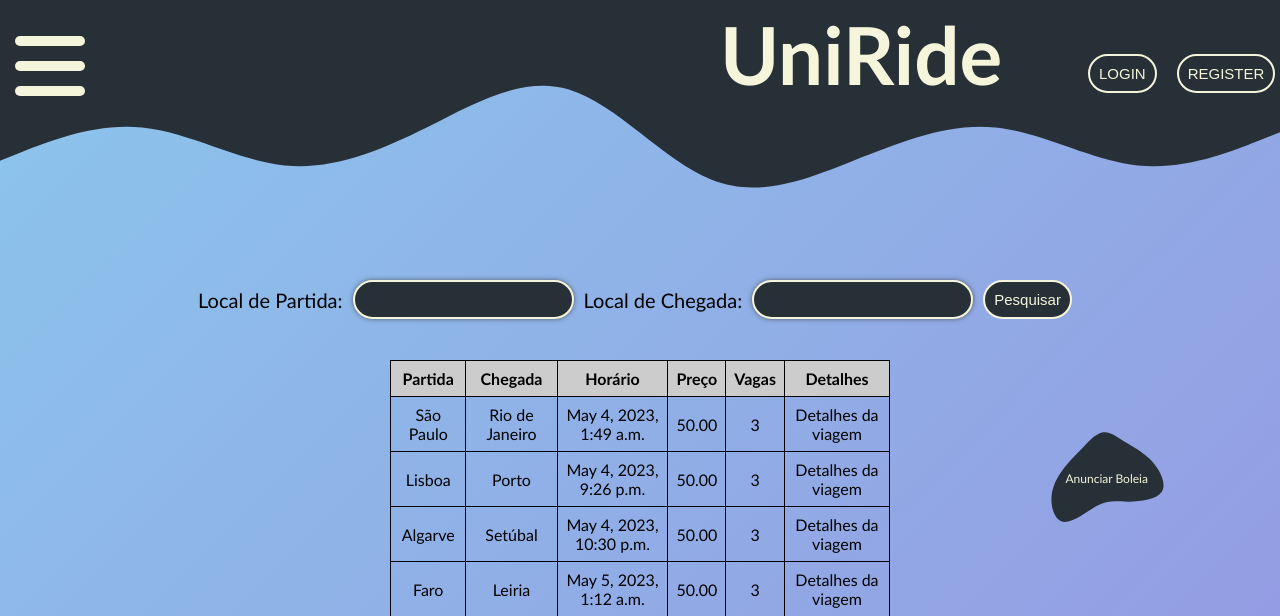
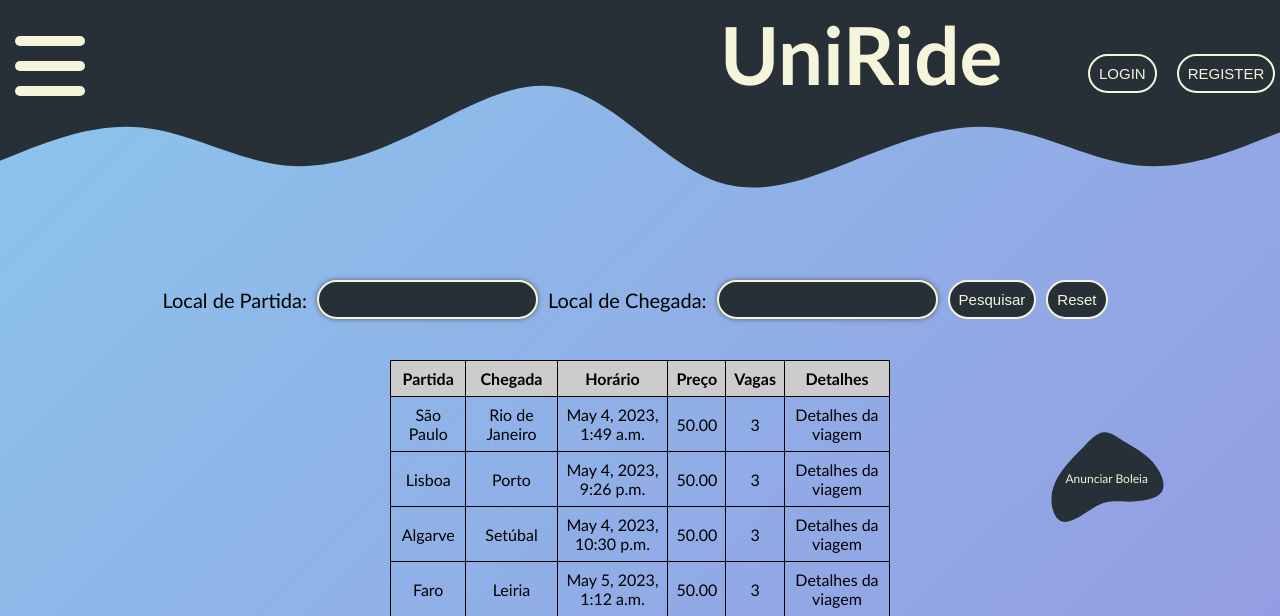
Before and after one commit to quintasmatheus/ProjetoDiamTEST, a Django app: page / in a window 1280 px wide. Shown: the top 616 px of the page. Run offline with Django 4.2, Linux system fonts and the light colour scheme; data comes from the database, SQL or seed files in the repository; some libraries are stand-ins or nearby versions.

Commit message:
botao reset feito

```diff
--- a/DiamFinal/MyApp/templates/MyApp/index.html
+++ b/DiamFinal/MyApp/templates/MyApp/index.html
@@ -41,6 +41,8 @@
         <input class="search_inputs" type="text" id="chegada" name="chegada"><br><br>
 
             <button id="search_button" type="submit">Pesquisar</button>
+            <button id="reset_button" type="submit">Reset</button>
+
     </form>
 </section>
 
--- a/DiamFinal/MyApp/urls.py
+++ b/DiamFinal/MyApp/urls.py
@@ -9,4 +9,5 @@ app_name = 'MyApp'
 urlpatterns = [
     path('', views.index, name='index'),
     path('search/', views.search, name='search'),
+    path('reset/', views.reset, name='reset'),
 ]
--- a/DiamFinal/MyApp/views.py
+++ b/DiamFinal/MyApp/views.py
@@ -22,3 +22,7 @@ def search(request):
     boleias = Boleia.objects.filter(partida__icontains=partida, chegada__icontains=chegada)
     #print(boleias)
     return render(request, 'MyApp/index.html', {'boleias': boleias})
+
+def reset(request):
+    boleias = Boleia.objects.all()
+    return render(request, 'MyApp/index.html', {'boleias': boleias})
```
